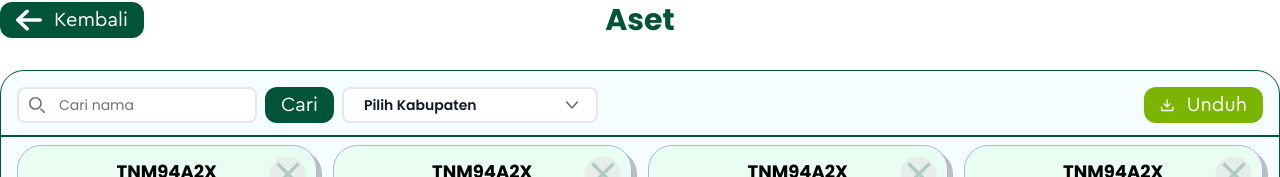
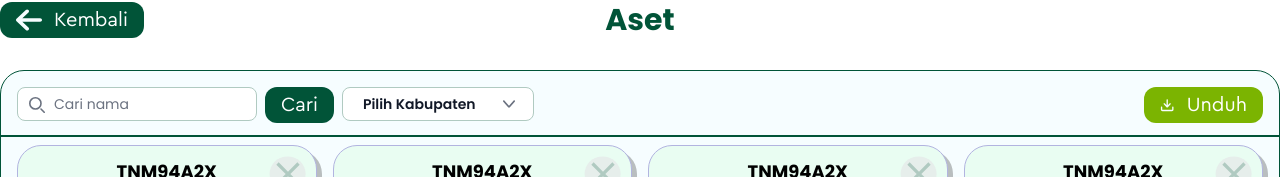
Before and after one commit to saptadi73/fe-mynilam-new, a Vue app: page /profile-aset in a window 1280 px wide. Shown: the part 106-283 px from the top of the page. Built offline with nearby package versions, Linux system fonts and the light colour scheme.

Commit message:
feat(ui): replace border color

```diff
--- a/src/components/BaseInputSelect.vue
+++ b/src/components/BaseInputSelect.vue
@@ -5,7 +5,7 @@
       <button
         :id="name"
         :data-dropdown-toggle="name + 'Dropdown'"
-        class="text-gray-900 flex min-w-64 justify-between font-semibold border-2 bg-white hover:bg-gray-100 focus:ring-4 focus:outline-none focus:ring-primary-light rounded-lg text-sm px-5 py-1.5 space-x-2 items-center"
+        class="text-gray-900 flex min-w-48 justify-between font-semibold border border-primary-border bg-white hover:bg-gray-100 focus:ring-4 focus:outline-none focus:ring-primary-light rounded-lg text-sm px-5 py-1.5 space-x-2 items-center"
         type="button"
       >
         <span class="capitalize">{{ dropdownLabel || placeholder }}</span>
--- a/src/components/BaseSearchBar.vue
+++ b/src/components/BaseSearchBar.vue
@@ -7,7 +7,7 @@
     <input
       type="text"
       id="table-search"
-      class="block p-4 ps-10 text-sm text-gray-900 border-2 border-gray-200 rounded-lg w-60 h-8 focus:ring-primary-light focus:border-gray-200"
+      class="block p-4 ps-9 text-sm text-gray-900 border border-primary-border rounded-lg w-60 h-8 focus:ring-primary-light focus:ring-4 focus:border-primary"
       :class="$attrs.class"
       :placeholder="placeholder"
       v-model="model"
--- a/src/components/BaseTable.vue
+++ b/src/components/BaseTable.vue
@@ -1,5 +1,5 @@
 <template>
-  <div class="border-2 rounded-2xl border-gray-200 bg-white">
+  <div class="border-2 rounded-2xl border-primary-border bg-white bg-opacity-95">
     <!-- table header -->
     <section v-if="!customHeader" class="p-4 flex items-center justify-between text-sm text-gray-800">
       <!-- search bar -->
@@ -13,7 +13,7 @@
         <select
           name="pageSize"
           id="pageSize"
-          class="py-px px-2 bg-primary-light border-primary-3 rounded show-page-size"
+          class="py-px px-2 bg-primary-light border-primary-border rounded show-page-size"
           @change="(e) => $emit('setPageSize', Number((e.target as HTMLInputElement).value))"
         >
           <template v-for="page in pageSizeList" :key="page">
@@ -29,7 +29,11 @@
     <section class="relative overflow-x-auto">
       <table class="w-full text-sm text-left text-gray-700">
         <thead>
-          <tr v-for="headerGroup in table.getHeaderGroups()" :key="headerGroup.id" class="border-y-2 border-gray-200">
+          <tr
+            v-for="headerGroup in table.getHeaderGroups()"
+            :key="headerGroup.id"
+            class="border-y-2 border-primary-border"
+          >
             <th
               v-for="header in headerGroup.headers"
               :key="header.id"
@@ -47,7 +51,7 @@
           <tr
             v-for="row in table.getRowModel().rows"
             :key="row.id"
-            class="border-b-2 border-gray-200 hover:bg-gray-100"
+            class="border-b border-primary-border hover:bg-gray-100"
           >
             <td v-for="(cell, index) in row.getVisibleCells()" :key="index" class="px-6 py-4 text-center">
               <FlexRender :render="cell.column.columnDef.cell" :props="cell.getContext()" />
--- a/tailwind.config.js
+++ b/tailwind.config.js
@@ -8,6 +8,7 @@ export default {
         'primary-2': '#7BB401',
         'primary-3': '#1DBA66',
         'primary-light': '#E9FDF2',
+        'primary-border': '#B0CAC1',
       },
       fontFamily: {
         cera: ['Cera Pro', 'sans-serif'],
```
